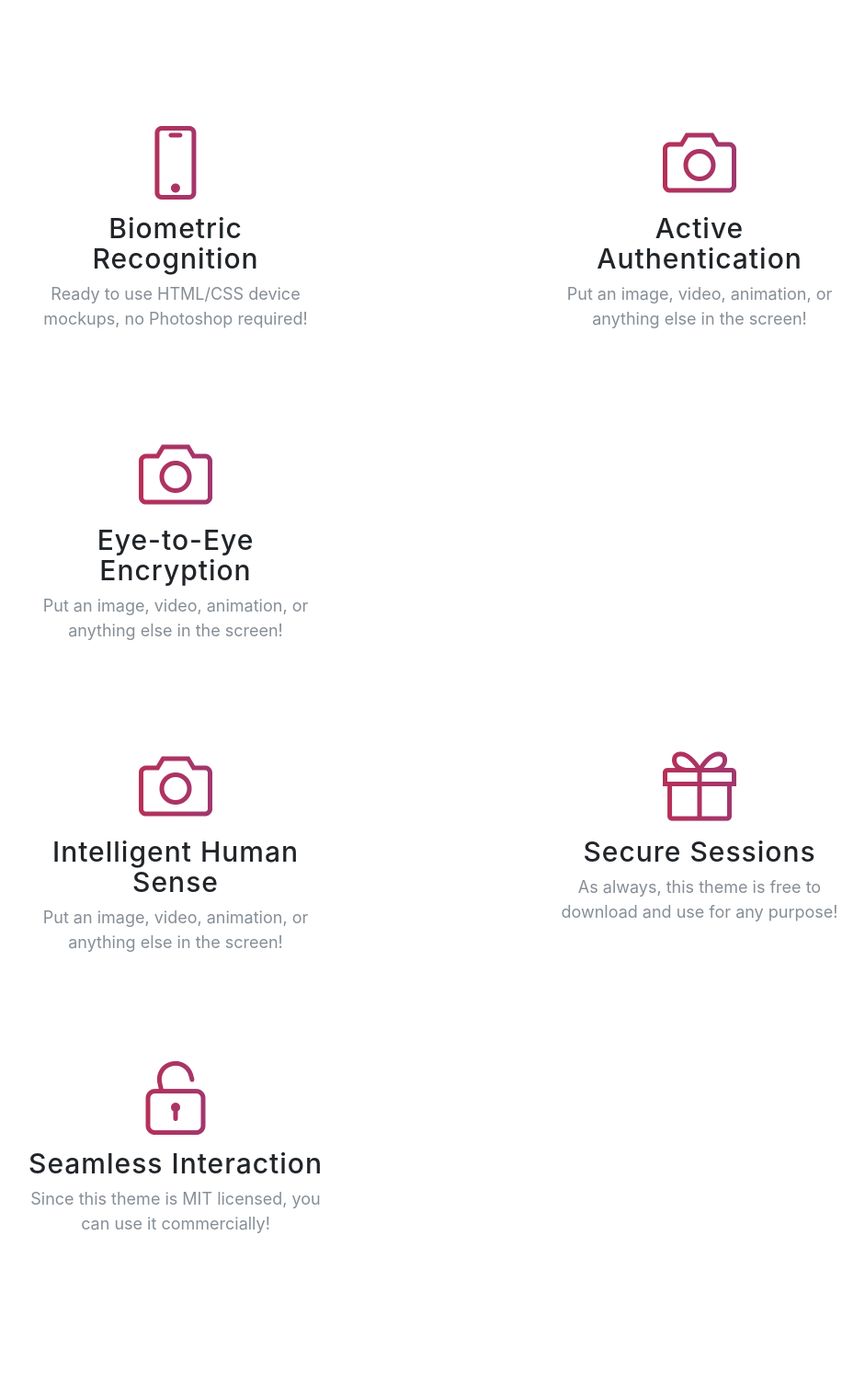
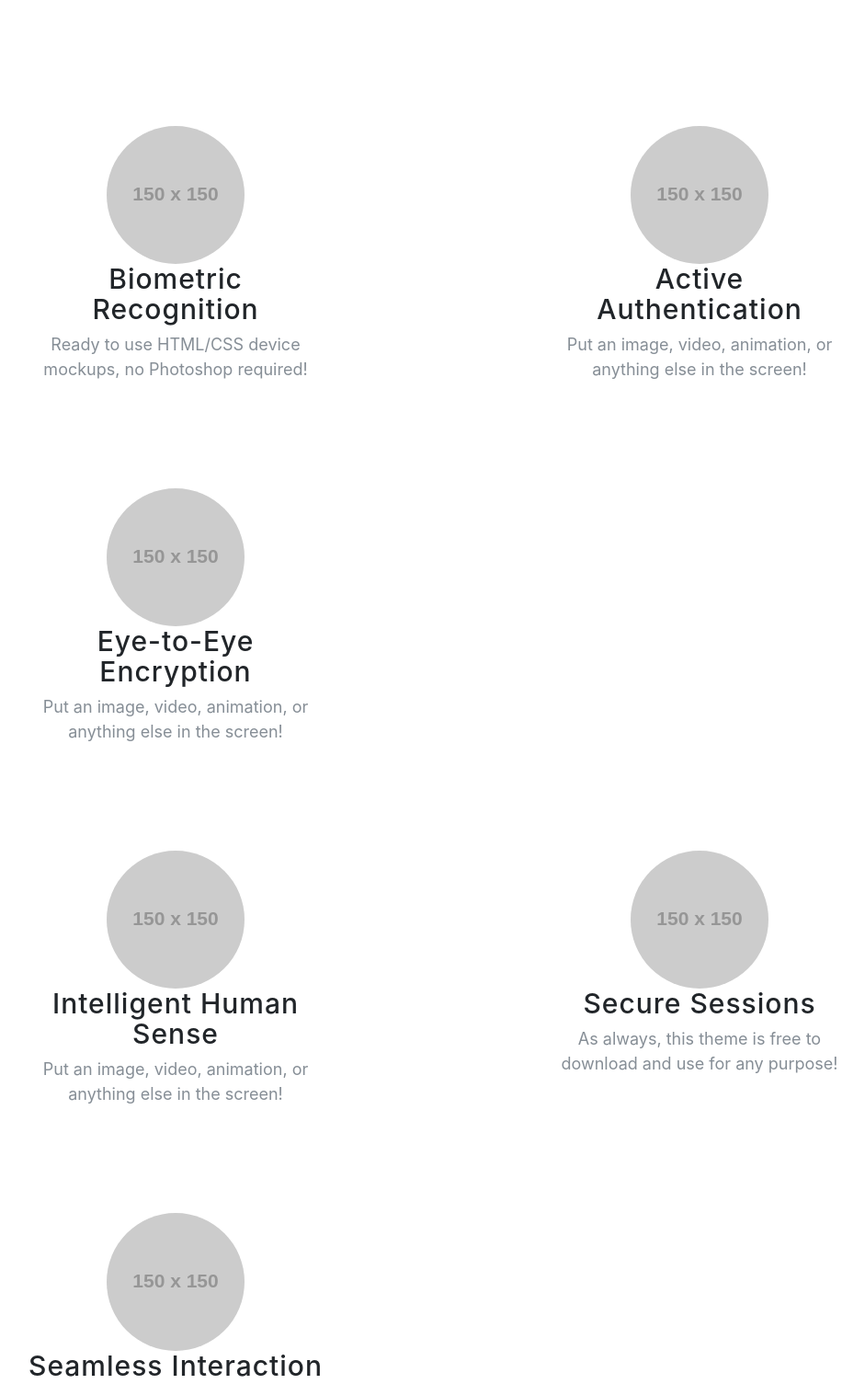
Before and after one commit to kontiki-innovation-labs/kontiki-innovation-labs.github.io, a website with bundled scripts: page index.html in a window 1280 px wide. Shown: the part 1020-2525 px from the top of the page at 92% size, without its empty margins (164-1105 px from the left). Built offline with nearby package versions, Linux system fonts and the light colour scheme; placeholder pictures from the web are drawn by us; a web font is replaced by a local one.

Commit message:
Update index.html

```diff
--- a/index.html
+++ b/index.html
@@ -98,21 +98,21 @@
               <div class="row">
                 <div class="col-lg-6">
                   <div class="feature-item">
-                    <i class="icon-screen-smartphone text-primary"></i>
+			<img class="rounded-circle img-fluid d-block mx-auto" src="http://placehold.it/150x150" alt="">
                     <h3>Biometric Recognition</h3>
                     <p class="text-muted">Ready to use HTML/CSS device mockups, no Photoshop required!</p>
                   </div>
                 </div>
 		<div class="col-lg-6">
                   <div class="feature-item">
-                    <i class="icon-camera text-primary"></i>
+			<img class="rounded-circle img-fluid d-block mx-auto" src="http://placehold.it/150x150" alt="">
                     <h3>Active Authentication</h3>
                     <p class="text-muted">Put an image, video, animation, or anything else in the screen!</p>
                   </div>
                 </div>
 	       <div class="col-lg-6">
                   <div class="feature-item">
-                    <i class="icon-camera text-primary"></i>
+			<img class="rounded-circle img-fluid d-block mx-auto" src="http://placehold.it/150x150" alt="">
                     <h3>Eye-to-Eye Encryption</h3>
                     <p class="text-muted">Put an image, video, animation, or anything else in the screen!</p>
                   </div>
@@ -121,21 +121,21 @@
 	      <div class="row">
 		<div class="col-lg-6">
                   <div class="feature-item">
-                    <i class="icon-camera text-primary"></i>
+			<img class="rounded-circle img-fluid d-block mx-auto" src="http://placehold.it/150x150" alt="">
                     <h3>Intelligent Human Sense</h3>
                     <p class="text-muted">Put an image, video, animation, or anything else in the screen!</p>
                   </div>
                 </div>
                 <div class="col-lg-6">
                   <div class="feature-item">
-                    <i class="icon-present text-primary"></i>
+			<img class="rounded-circle img-fluid d-block mx-auto" src="http://placehold.it/150x150" alt="">
                     <h3>Secure Sessions</h3>
                     <p class="text-muted">As always, this theme is free to download and use for any purpose!</p>
                   </div>
                 </div>
                 <div class="col-lg-6">
                   <div class="feature-item">
-                    <i class="icon-lock-open text-primary"></i>
+			<img class="rounded-circle img-fluid d-block mx-auto" src="http://placehold.it/150x150" alt="">
                     <h3>Seamless Interaction</h3>
                     <p class="text-muted">Since this theme is MIT licensed, you can use it commercially!</p>
                   </div>
```
